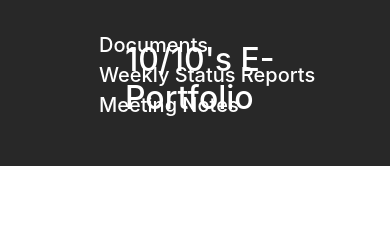
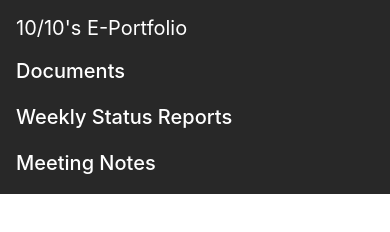
Before and after one commit to jtangtran/Team10Eportfolio, a plain HTML site: page navBar.html in a window 390 px wide. Drawn offline with nearby package versions, Linux system fonts and the light colour scheme.

Commit message:
Made the nav bar more responsive for viewers with mobile devices

```diff
--- a/includes/style.css
+++ b/includes/style.css
@@ -166,17 +166,10 @@ header {
 	font-size: 25px;
 }
 
-#footerBackground {
-	background-color: #282828;
-}
 
 #footerText {
 	color: white;
 }
-/*
-#theTeam, #project, #linksToDocs {
-	padding-left: 30px;
-} */
 
 h1 {
 	/* text-align: center; */
@@ -256,3 +249,7 @@ margin: 0;
 #spaceMoreUp {
 	padding-top: 12px;
 }
+
+#toTheSideNav {
+	justify-items: end;
+}
--- a/navBar.html
+++ b/navBar.html
@@ -11,7 +11,7 @@
 		<script type="text/javascript" src="includes/navBar.js"></script>
 	</head>
 	<body>
-		<div id="navBar">
+		<!-- <div id="navBar">
 			<header>
 				<div id="navLogo">
 					<a href="index.html">
@@ -22,9 +22,9 @@
 				</div>
 				<nav>
 					<ul id="navLinks">
-						<!-- <li>
+						<li>
 							<a href="#">TBA</a>
-						</li> -->
+						</li>
 						<li>
 							<a href="document.html">Documents</a>
 						</li>
@@ -34,12 +34,29 @@
 						<li>
 							<a href="#">Meeting Notes</a>
 						</li>
-						<!-- <li>
+						 <li>
 							<a href="#">TBA</a>
-						</li> -->
+						</li>
 					</ul>
 				</nav>
 			</header>
-		</div>
+		</div> -->
+		<nav class="navbar navbar-expand-lg navbar-dark" style="background-color: #282828;">
+			<a class="navbar-brand" href="index.html">10/10's E-Portfolio</a>
+			<ul class="navbar-nav">
+				<!-- <div id="toTheSideNav"> -->
+				<li class="nav-item active">
+					<a class="nav-link" href="document.html">Documents</a>
+				  </li>
+				<li class="nav-item active">
+					<a class="nav-link" href="#">Weekly Status Reports</a>
+				  </li>
+
+				<li class="nav-item active">
+				  <a class="nav-link" href="#">Meeting Notes</a>
+				</li>
+				<!-- </div> -->
+			  </ul>
+		  </nav>
 	</body>
 </html>
```
Also changed, not shown: footer.html (+5 -5 lines).
